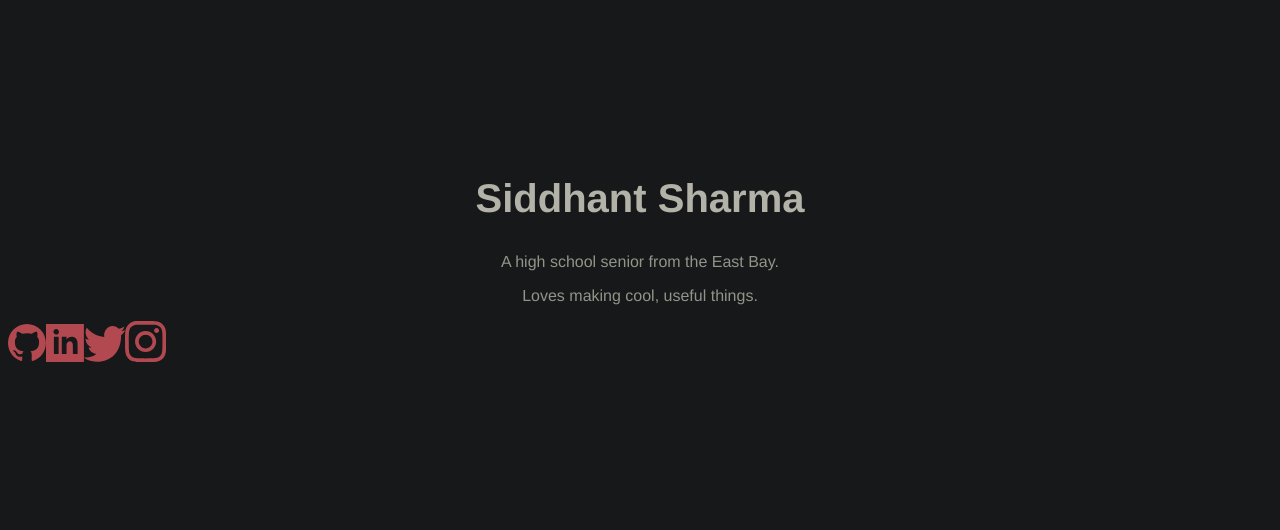
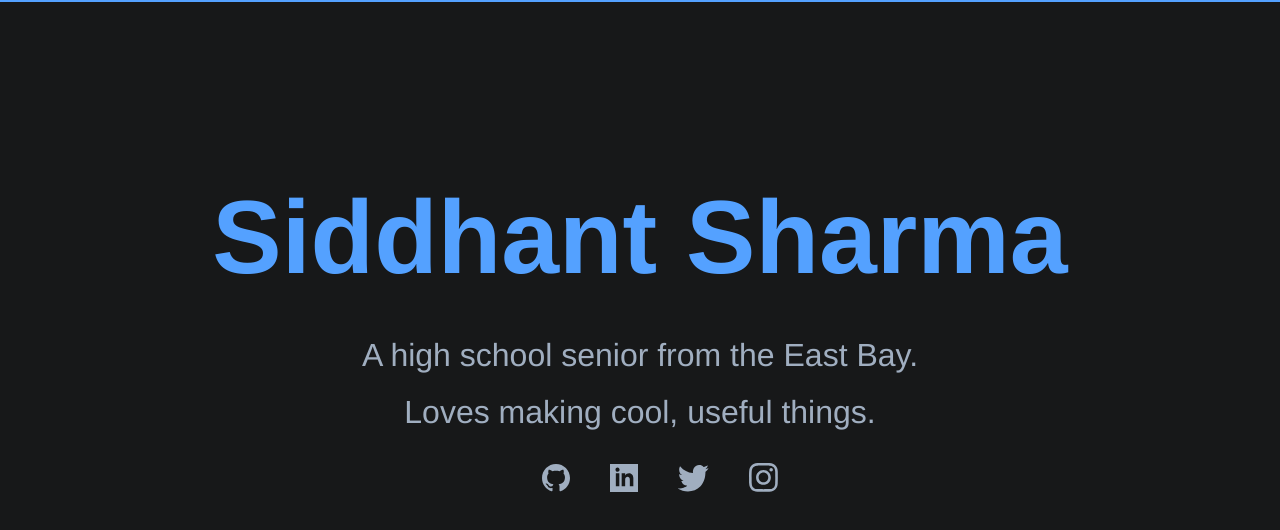
Before and after one commit to siddhantsharma301/saucysite, a Gatsby site: page / in a window 1280 px wide. Built offline with nearby package versions, Linux system fonts and the light colour scheme; Gatsby itself is replaced by a stand-in of ours.

Commit message:
formatted all the social and it looks cool

```diff
--- a/src/pages/index.js
+++ b/src/pages/index.js
@@ -26,6 +26,8 @@ export default ({ data }) => <>
     <h1>Siddhant Sharma</h1>
     <p>A high school senior from the East Bay.</p>
     <p>Loves making cool, useful things.</p>
+
+    <div className="social">
       <a className="github-icon" href={'https://github.com/' + data.site.siteMetadata.social.github}>
           <GitHub/>
       </a>
@@ -38,4 +40,5 @@ export default ({ data }) => <>
       <a className="instagram-icon" href={'https://instagram.com/' + data.site.siteMetadata.social.instagram}>
           <Instagram/>
       </a>
+    </div>
 </>
--- a/src/styles/index.css
+++ b/src/styles/index.css
@@ -1,51 +1,78 @@
+body, html {
+    margin: 0;
+    padding: 0;
+    width: 100%;
+    height:  100%;
+}
+
+body {
+    border-top: 2px solid #54a1ff;
+ }
+
 h1 {
-    color: #b3b2a9;
+    color: #54a1ff;
     font-family: "Helvetica Neue";
-    font-size: 40px;
-    margin: 11rem 3rem 2rem 3rem;
+    font-size: 6.5rem;
+    font-weight: 800;
+    margin: 11rem 3rem 2.5rem 3rem;
     text-align: center;
 }
 
 p {
-    color: #94938a;
+    color: #a0aec0;
     font-family: "Helvetica Neue";
-    font-size: 16px;
-    margin: 1rem 3rem;
+    font-size: 2rem;
+    margin: 1.25rem 3rem;
     text-align: center;
 }
 
 .github-icon svg path {
-    fill: #b34950;
+    fill: #a0aec0;
 }
 
 .github-icon svg {
-    width: 3%;
+    width: 1.75rem;
     height: auto;
+    margin-left: 2.5rem;
 }
 
 .linkedin-icon svg path {
-    fill: #b34950;
+    fill: #a0aec0;
 }
 
 .linkedin-icon svg {
-    width: 3%;
+    width: 1.75rem;
     height: auto;
+    margin-left: 2.5rem;
 }
 
 .twitter-icon svg path {
-    fill: #b34950;
+    fill: #a0aec0;
 }
 
 .twitter-icon svg {
-    width: 3.25%;
+    width: 1.90rem;
     height: auto;
+    margin-left: 2.5rem;
 }
 
 .instagram-icon svg path {
-    fill: #b34950;
+    fill: #a0aec0;
 }
 
 .instagram-icon svg {
-    width: 3.25%;
+    width: 1.80rem;
     height: auto;
+    margin-left: 2.5rem;
 }
+
+.social {
+    margin-top: 2rem;
+    /* display: flex;
+    flex-direction: row;
+    justify-content: center;
+    align-items: center; */
+    text-align: center;
+}
+
+/* #b34950; */
```
Lines whose indentation alone changed are shown as unchanged.
